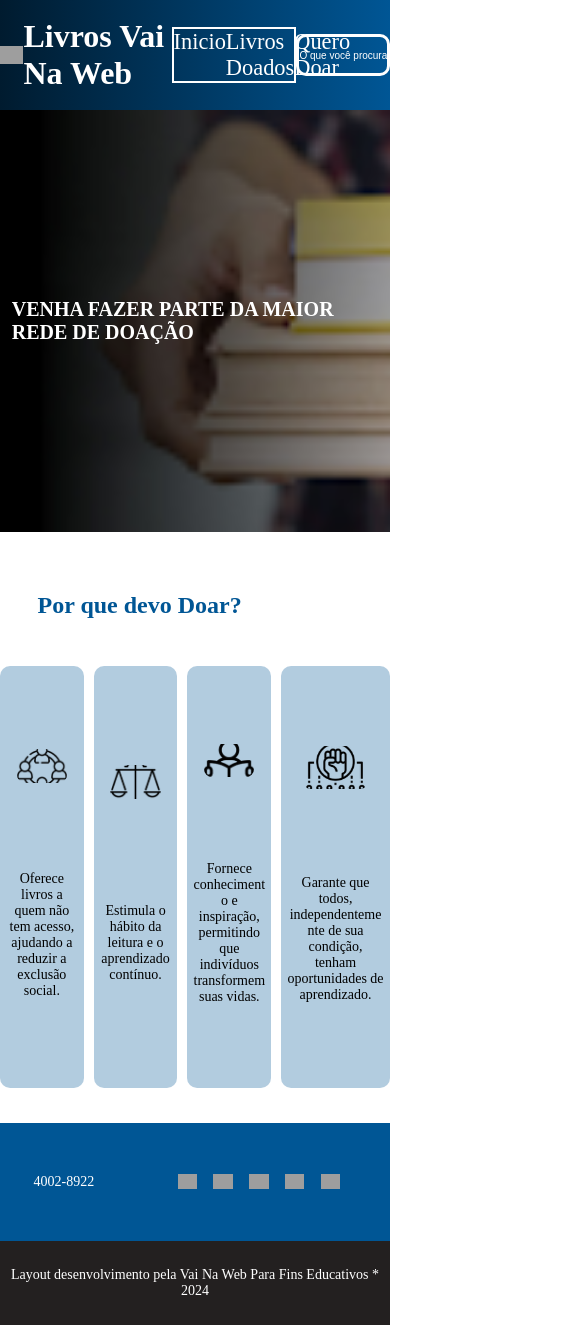
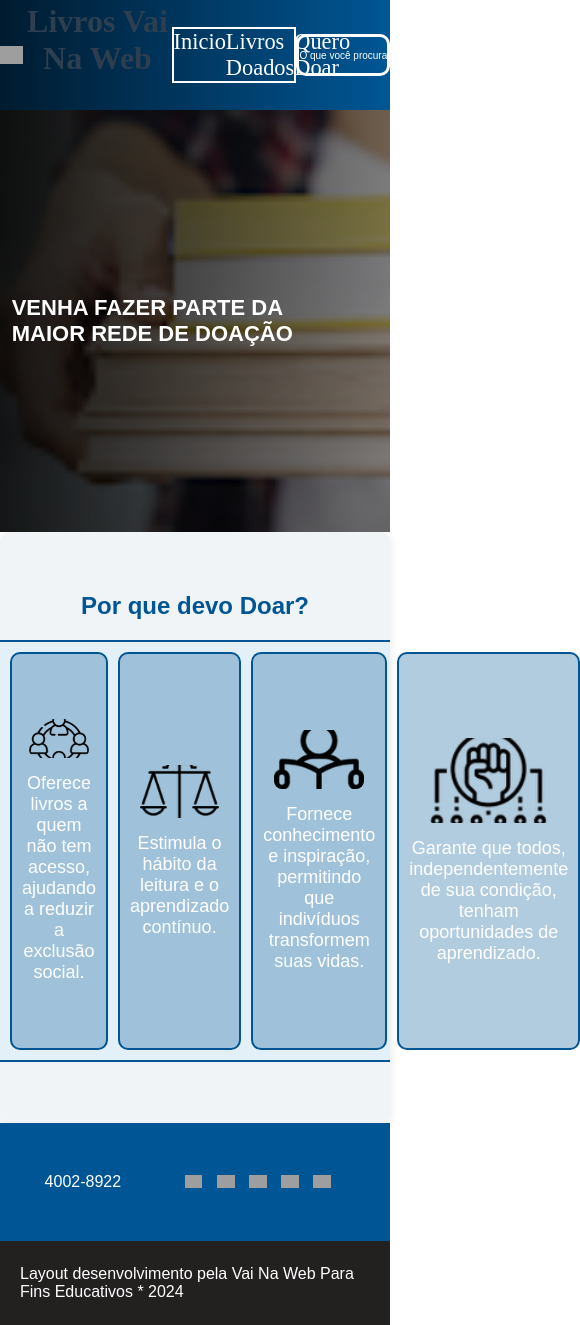
Before and after one commit to Gabriela7Siqueira/Livros-Vnw, a React (Vite) app: page / in a window 390 px wide. Shown: the whole page, 580 px wide, since content can reach past the window. Built offline with nearby package versions, Linux system fonts and the light colour scheme; grey boxes are pictures that could not be loaded.

Commit message:
atualização

```diff
--- a/src/Paginas/Inicio/Inicio.module.scss
+++ b/src/Paginas/Inicio/Inicio.module.scss
@@ -1,53 +1,87 @@
+/* Estilos para a seção inicial */
 .secaoInicial {
     height: 75vh;
     width: 100%;
     background-image: url('../../assets/banner.png');
     background-repeat: no-repeat;
     background-size: cover;
-    // background-position: center;
+    background-position: center;
     display: flex;
     align-items: center;
+    justify-content: flex-start;
     padding-left: 7%;
+    position: relative;
+    transition: background-position 0.5s ease-in-out;
+
+    /* Adicionando um overlay suave para o texto se destacar */
+    &::before {
+        content: '';
+        position: absolute;
+        top: 0;
+        left: 0;
+        width: 100%;
+        height: 100%;
+        background: rgba(0, 0, 0, 0.4); /* Escurecendo um pouco o fundo */
+        z-index: 1;
+    }
 
     h2 {
         color: #FFF;
-        font-size: 32px;
-        max-width: 400px;
+        font-size: 36px;
+        max-width: 500px;
         text-align: left;
+        z-index: 2;
+        margin: 0;
+        animation: fadeIn 1s ease-out; /* Adicionando uma animação de fade-in para o título */
     }
 
     @media (max-width: 780px) {
-        padding-left: 3%;
+        padding-left: 5%;
         h2 {
-            font-size: 24px;
-            max-width: 70%;
+            font-size: 28px;
+            max-width: 80%;
         }
     }
 
     @media (max-width: 400px) {
         height: 50vh;
+        padding-left: 3%;
         h2 {
-            font-size: 20px;
+            font-size: 22px;
             max-width: 90%;
         }
     }
 }
 
+/* Animação para o fade-in do título */
+@keyframes fadeIn {
+    from {
+        opacity: 0;
+    }
+    to {
+        opacity: 1;
+    }
+}
+
+/* Estilos para a página inicial de doação */
 .pgInicioDoar {
     display: flex;
     flex-direction: column;
-    justify-content: space-evenly;
+    justify-content: center;
     align-items: center;
     padding: 20px;
     height: 70vh;
     width: 100vw;
+    background-color: #f0f4f7; /* Adicionando um fundo suave */
+    box-shadow: 0 2px 10px rgba(0, 0, 0, 0.1);
+    border-radius: 10px;
 
     h2 {
-        padding-top: 3vh;
-        height: 10vh;
-        width: 90%;
         font-size: 32px;
         color: #005695;
+        text-align: center;
+        font-weight: bold;
+        margin-bottom: 20px;
     }
 
     @media (max-width: 780px) {
@@ -57,13 +91,18 @@
     }
 }
 
+/* Estilos para os cards da página inicial */
 .cardsInicio {
     display: flex;
     justify-content: space-evenly;
-    // gap: 40px;
+    gap: 20px;
     height: 50vh;
     width: 100vw;
-    border: 2px ;
+    padding: 10px;
+    border-top: 2px solid #005695;
+    border-bottom: 2px solid #005695;
+    background-color: #e3f0f7;
+    box-sizing: border-box;
 
     section {
         background-color: #0157944D;
@@ -71,20 +110,32 @@
         display: flex;
         flex-direction: column;
         align-items: center;
-        justify-content: space-evenly;
+        justify-content: center;
         border-radius: 10px;
-        border: 2px ;
+        border: 2px solid #005695;
+        padding: 15px;
+        transition: transform 0.3s ease, box-shadow 0.3s ease;
+        position: relative;
+
+        /* Efeito de hover */
+        &:hover {
+            transform: translateY(-10px);
+            box-shadow: 0 4px 20px rgba(0, 0, 0, 0.2);
+        }
 
         img {
-            width: 70%;
+            width: 80%;
             height: auto;
             border-radius: 8px;
+            margin-bottom: 15px;
         }
 
         p {
             font-size: 18px;
             text-align: center;
-            width: 90%;
+            color: #fff;
+            font-weight: 500;
+            margin: 0;
         }
     }
 
@@ -94,24 +145,26 @@
         section {
             width: 40%;
             max-width: 200px;
+            padding: 12px;
+        }
 
         p {
             font-size: 16px;
-            }
         }
     }
 
     @media (max-width: 400px) {
         section {
             width: 80%;
-            max-width: none;
+            padding: 10px;
+        }
+
         p {
             font-size: 14px;
         }
 
         img {
-                width: 60%;
+            width: 70%;
         }
     }
 }
-}
--- a/src/Paginas/LivrosDoados/LivrosDoados.module.scss
+++ b/src/Paginas/LivrosDoados/LivrosDoados.module.scss
@@ -1,82 +1,62 @@
-.livrosDoadosSection {
-    height: 70vh;
-    display: flex;
-    flex-direction: column;
-    align-items: center;
-    justify-content: space-evenly;
-
-    h2 {
-
-        font-size: 32px;
-        text-align: center;
-    }
+/* Estilos principais */
+section {
+  padding: 20px;
+  font-family: Arial, sans-serif;
 }
 
-.containerCards {
-    display: flex;
-    justify-content: flex-start;
-    flex-wrap: wrap;
-    gap: 20px;
-    width: 95%;
-    height: auto;
+h2 {
+  text-align: center;
+  font-size: 2rem;
+  color: #2c3e50;
+  margin-bottom: 30px;
 }
 
-.containerLivros {
-    border: solid 3px #005695;
-    border-radius: 20px;
-    display: flex;
-    flex-direction: column;
-    align-items: center;
-    justify-content: space-evenly;
-    padding: 20px;
-    width: 20%;
-    max-width: 300px;
-    height: auto;
-    box-sizing: border-box;
+/* Estilizando a seção dos livros */
+.livrosDoadosSection {
+  display: flex;
+  flex-wrap: wrap;
+  gap: 20px;
+  justify-content: center;
+  padding: 0 10px;
 }
 
-.containerLivros img {
-    width: 80%;
-    height: auto;
-    border-radius: 10px;
+/* Estilizando os cards individuais */
+.containerCards {
+  background-color: #f9f9f9;
+  border-radius: 8px;
+  overflow: hidden;
+  width: 250px;
+  box-shadow: 0 4px 8px rgba(0, 0, 0, 0.1);
+  transition: transform 0.3s ease, box-shadow 0.3s ease;
 }
 
-h3, p {
-    text-align: center;
-    margin: 5px 0;
-    word-wrap: break-word;
+.containerCards:hover {
+  transform: translateY(-5px);
+  box-shadow: 0 8px 16px rgba(0, 0, 0, 0.2);
 }
 
-
-@media (max-width: 780px) {
-    .containerCards {
-        flex-direction: column;
-        align-items: center;
-        gap: 15px;
-    }
-
-    .containerLivros {
-        width: 60%;
-        max-width: 90%;
-        padding: 10px;
-    }
+/* Imagem do livro */
+.containerCards img {
+  width: 100%;
+  height: 300px;
+  object-fit: cover;
+  border-bottom: 2px solid #ddd;
 }
 
-@media (max-width: 400px) {
-    .containerLivros {
-        width: 80%;
-        padding: 8px;
-    }
+/* Informações do livro */
+.containerCards div {
+  padding: 10px;
+  text-align: center;
+}
 
-    img {
-        width: 100%;
-    }
+.containerCards h3 {
+  font-size: 1.2rem;
+  color: #34495e;
+  margin-bottom: 8px;
+}
 
-    h3 {
-        font-size: 18px;
-    }
-
-    p {
-        font-size: 14px;
-    }
+.containerCards p {
+  font-size: 1rem;
+  color: #7f8c8d;
+  margin: 5px 0;
 }
```
Lines whose indentation alone changed are shown as unchanged.
